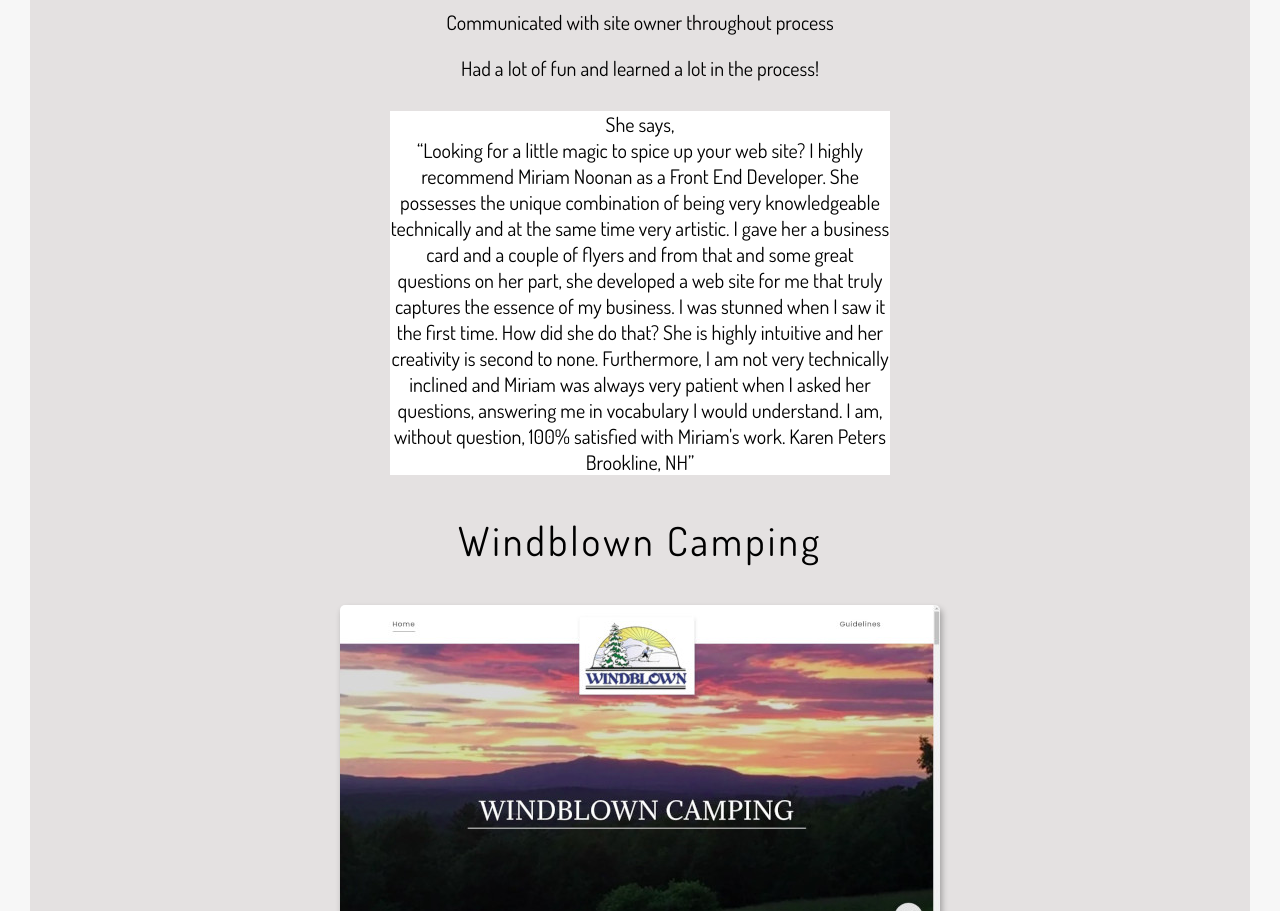
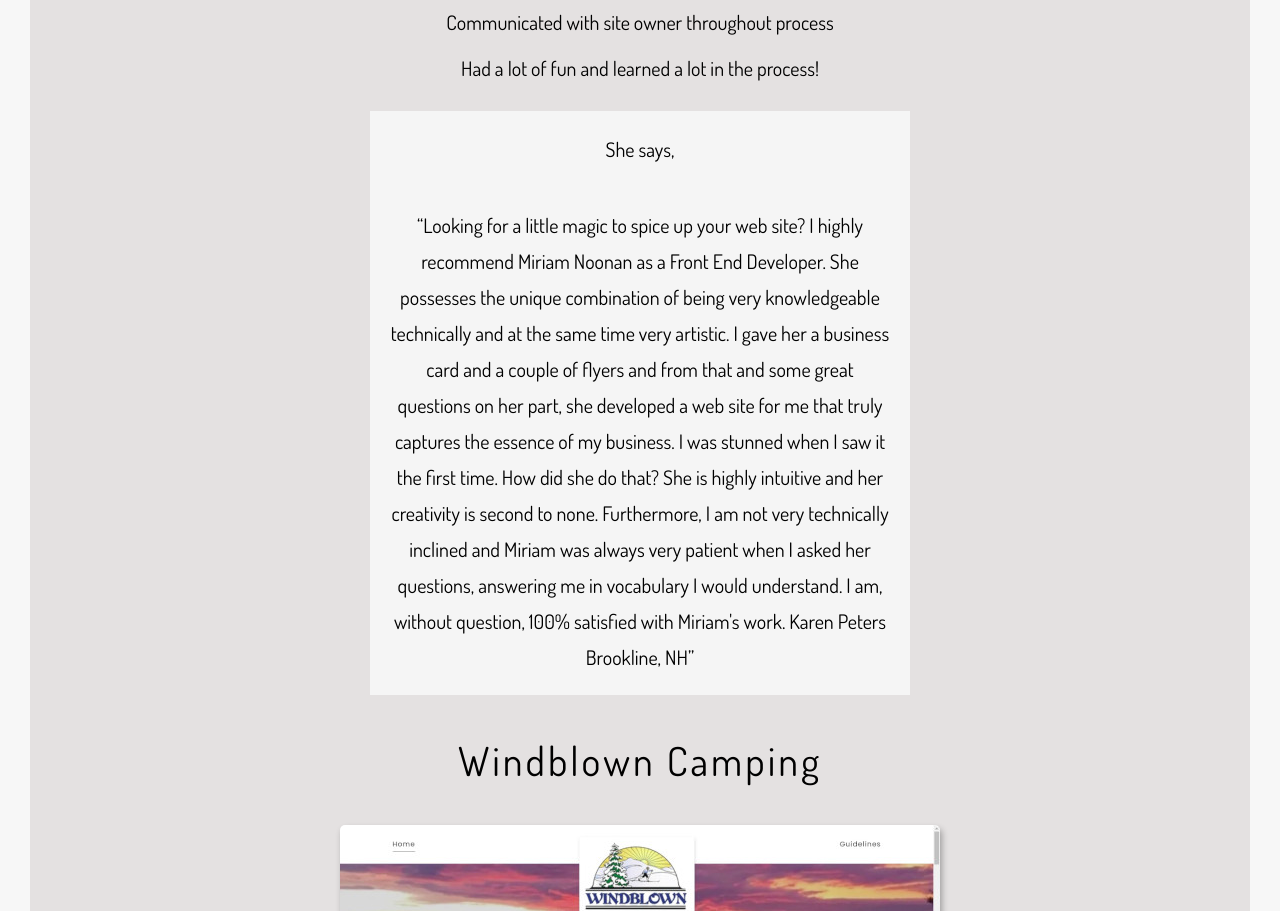
Before and after one commit to myrmnn/portfolio, a plain HTML site: page index.html in a window 1280 px wide. Shown: the part 2060-2971 px from the top of the page. Drawn offline with Linux system fonts and the light colour scheme.

Commit message:
styling testimonial

```diff
--- a/styles/_projects.scss
+++ b/styles/_projects.scss
@@ -33,7 +33,13 @@
 		max-width: 500px;
 		font-size: 2rem;
 		margin: 0 auto;
-		background: white;
+		line-height: 1.8;
+		background: whitesmoke;
+	}
+
+	&__block,
+	&__para {
+		padding: 1em;
 	}
 }
 
```
Also changed, not shown: styles/style.css, 1 other file.
